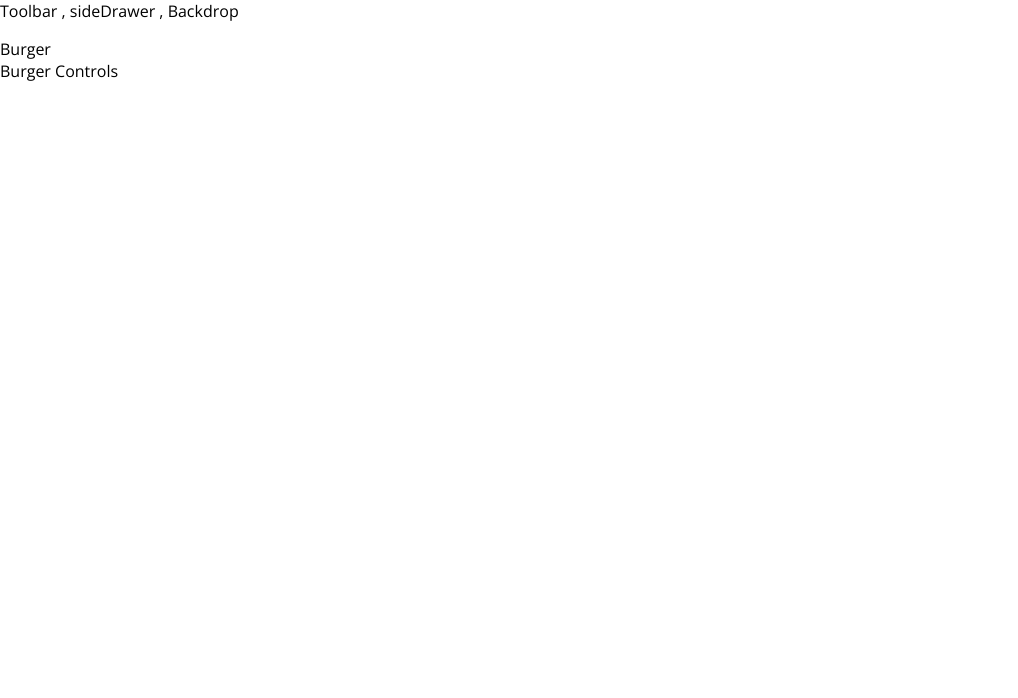
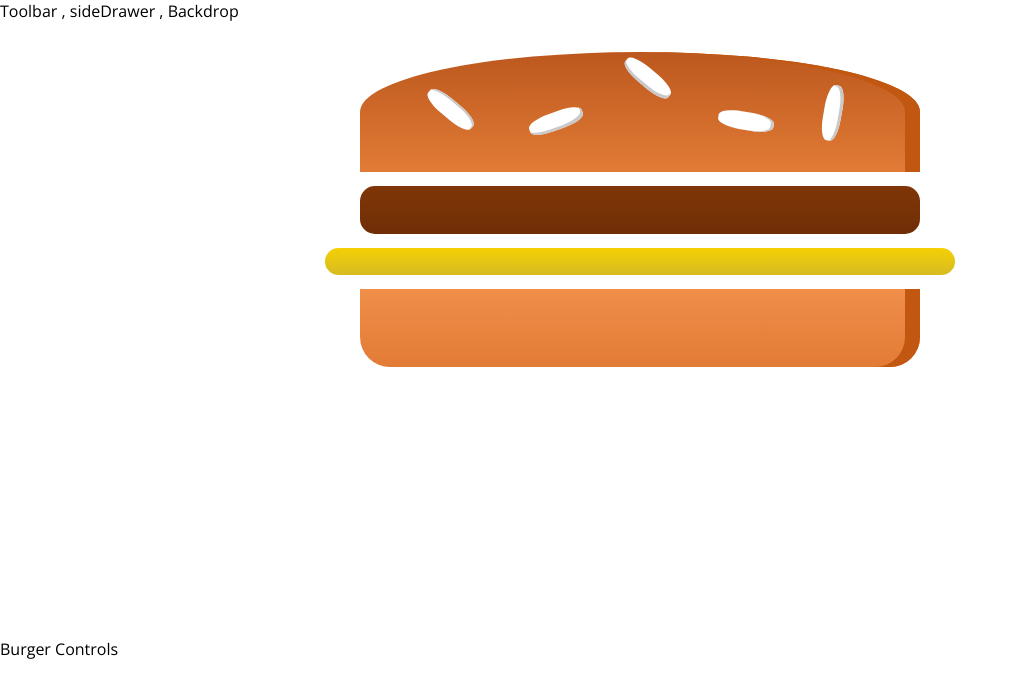
Before and after one commit to amitsharma21/Burger_Maker, a React app: page / in a window 1280 px wide. Shown: the top 698 px of the page, without its empty margins (0-1018 px from the left). Built offline with nearby package versions, Linux system fonts and the light colour scheme.

Commit message:
Burger Builder App

```diff
--- a/package.json
+++ b/package.json
@@ -32,6 +32,7 @@
     "postcss-flexbugs-fixes": "3.2.0",
     "postcss-loader": "2.0.8",
     "promise": "8.0.1",
+    "prop-types": "^15.7.2",
     "raf": "3.4.0",
     "react": "^17.0.1",
     "react-dev-utils": "^5.0.2",
--- /dev/null
+++ b/src/components/Burger/Burger.css
@@ -0,0 +1,28 @@
+::-webkit-scrollbar {  display: none;}
+.Burger{
+    width:100%;
+    margin:auto;
+    height: 250px;
+    overflow:scroll;
+    text-align:center;
+    font-weight:bold;
+    font-size:1.2rem;
+}
+@media(min-width:500px) and (min-height:400px){
+    .Burger{
+        width:350px;
+        height:300px;
+    }
+}
+@media(min-width:500px) and (min-height:401px){
+    .Burger{
+        width:450px;
+        height:400px;
+    }
+}
+@media (min-width:1000px) and (min-height:700px){
+    .Burger{
+        width:700px;
+        height:600px;
+    }
+}
--- /dev/null
+++ b/src/components/Burger/Burger.js
@@ -0,0 +1,15 @@
+import React from 'react';
+import classes from './Burger.css';
+import BurgerIngredient from './Burgeringredient/Burgeringredient';
+const burger=(props)=>{
+    const transformedingredients=Object.keys(props.ingredients).map
+    return(
+        <div className={classes.Burger}>
+            <BurgerIngredient type="bread-top"/>
+            <BurgerIngredient type="meat"/>
+            <BurgerIngredient type="cheese"/>
+            <BurgerIngredient type="bread-bottom"/>
+        </div>
+    );
+}
+export default burger;
--- /dev/null
+++ b/src/components/Burger/Burgeringredient/Burgeringredient.css
@@ -0,0 +1,113 @@
+.BreadBottom {
+    height: 13%;
+    width: 80%;
+    background: linear-gradient(#F08E4A, #e27b36);
+    border-radius: 0 0 30px 30px;
+    box-shadow: inset -15px 0 #c15711;
+    margin: 2% auto;
+}
+
+.BreadTop {
+    height: 20%;
+    width: 80%;
+    background: linear-gradient(#bc581e, #e27b36);
+    border-radius: 50% 50% 0 0;
+    box-shadow: inset -15px 0 #c15711;
+    margin: 2% auto;
+    position: relative;
+}
+
+.Seeds1 {
+    width: 10%;
+    height: 15%;
+    position: absolute;
+    background-color: white;
+    left: 30%;
+    top: 50%;
+    border-radius: 40%;
+    transform: rotate(-20deg);
+    box-shadow: inset -2px -3px #c9c9c9;
+}
+
+.Seeds1:after {
+    content: "";
+    width: 100%;
+    height: 100%;
+    position: absolute;
+    background-color: white;
+    left: -170%;
+    top: -260%;
+    border-radius: 40%;
+    transform: rotate(60deg);
+    box-shadow: inset -1px 2px #c9c9c9;
+  }
+
+.Seeds1:before {
+    content: "";
+    width: 100%;
+    height: 100%;
+    position: absolute;
+    background-color: white;
+    left: 180%;
+    top: -50%;
+    border-radius: 40%;
+    transform: rotate(60deg);
+    box-shadow: inset -1px -3px #c9c9c9;
+  }
+
+  .Seeds2 {
+    width: 10%;
+    height: 15%;
+    position: absolute;
+    background-color: white;
+    left: 64%;
+    top: 50%;
+    border-radius: 40%;
+    transform: rotate(10deg);
+    box-shadow: inset -3px 0 #c9c9c9;
+  }
+
+  .Seeds2:before {
+    content: "";
+    width: 100%;
+    height: 100%;
+    position: absolute;
+    background-color: white;
+    left: 150%;
+    top: -130%;
+    border-radius: 40%;
+    transform: rotate(90deg);
+    box-shadow: inset 1px 3px #c9c9c9;
+  }
+
+
+.Meat {
+    width: 80%;
+    height: 8%;
+    background: linear-gradient(#7f3608, #702e05);
+    margin: 2% auto;
+    border-radius: 15px;
+}
+
+.Cheese {
+    width: 90%;
+    height: 4.5%;
+    margin: 2% auto;
+    background: linear-gradient(#f4d004, #d6bb22);
+    border-radius: 20px;
+}
+
+.Salad {
+    width: 85%;
+    height: 7%;
+    margin: 2% auto;
+    background: linear-gradient(#228c1d, #91ce50);
+    border-radius: 20px;
+}
+
+.Bacon {
+    width: 80%;
+    height: 3%;
+    background: linear-gradient(#bf3813, #c45e38);
+    margin: 2% auto;
+}
--- /dev/null
+++ b/src/components/Burger/Burgeringredient/Burgeringredient.js
@@ -0,0 +1,42 @@
+import React,{Component} from 'react';
+import PropTypes from 'prop-types';
+import classes from './Burgeringredient.css';
+class BurgerIngredient extends Component{
+    render(){
+    let ingredient=null;
+    switch(this.props.type){
+        case('bread-bottom'):
+            ingredient=<div className={classes.BreadBottom}></div>;
+            break;
+        case('bread-top'):
+            ingredient=(
+                <div className={classes.BreadTop}>
+                    <div className={classes.Seeds1}></div>
+                    <div className={classes.Seeds2}></div>
+                </div>
+            );
+            break;
+        case('meat'):
+                ingredient=<div className={classes.Meat}></div>;
+                break;
+        case('cheese'):
+                ingredient=<div className={classes.Cheese}></div>
+                break;
+        case('salad'):
+                ingredient=<div className={classes.Salad}></div>
+                break;
+        case('bacon'):
+                ingredient=<div className={classes.Bacon}></div>
+                break;
+        default:
+            ingredient=null;
+            break;
+    }
+    return ingredient;
+    }
+}
+
+BurgerIngredient.propTypes={
+    type:PropTypes.string.isRequired
+}
+export default BurgerIngredient;
--- a/src/components/Layout/Layout.js
+++ b/src/components/Layout/Layout.js
@@ -6,7 +6,7 @@
         <Hoc>
         <div>Toolbar , sideDrawer , Backdrop</div>
         <main className={classes.Content}>
-            {props.children}
+        {props.children}
         </main>
         </Hoc>
     );
--- a/src/containers/BurgerBuilder/BurgerBuilder.js
+++ b/src/containers/BurgerBuilder/BurgerBuilder.js
@@ -1,13 +1,22 @@
 import React, {Component} from 'react';
 import Hoc from '../../Hoc/Hoc';
-class Burgerbuilder extends Component{
+import Burger from '../../components/Burger/Burger';
+class BurgerBuilder extends Component{
+    state={
+        ingredients:{
+            salad:1,
+            bacon:1,
+            cheese:2,
+            meat:2
+        }
+    }
     render(){
         return(
             <Hoc>
-                <div>Burger</div>
+                <Burger ingredients={this.state.ingredients}/>
                 <div>Burger Controls</div>
             </Hoc>
         );
     }
 }
-export default Burgerbuilder;
+export default BurgerBuilder;
```
